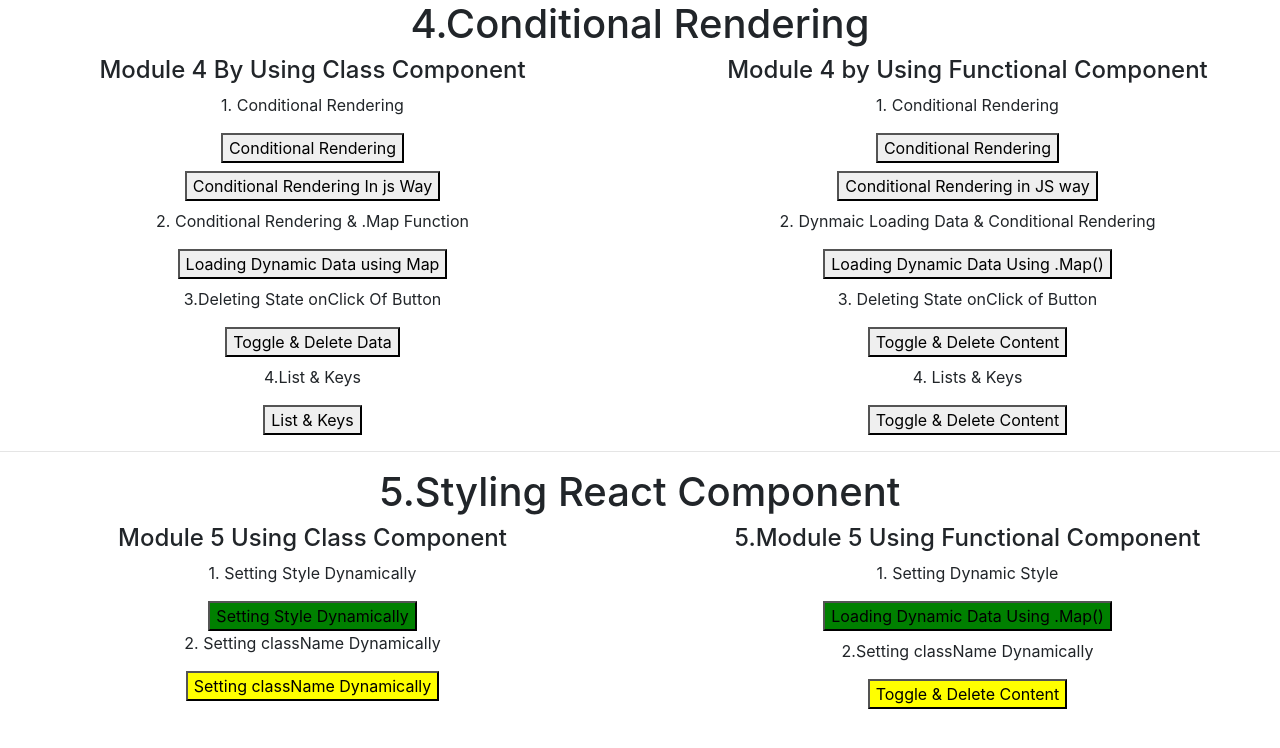
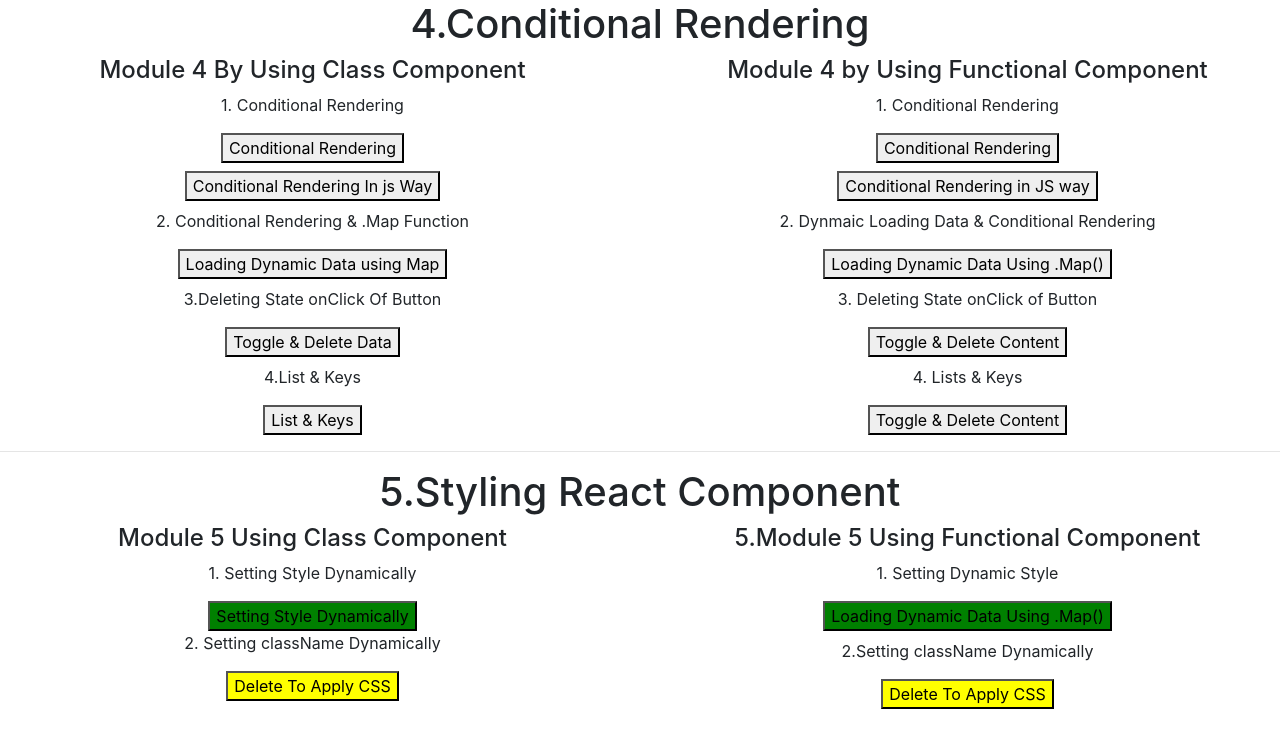
Before and after one commit to HusnainK721/my-first-app, a React (Create React App) app: page / in a window 1280 px wide. Shown: the top 748 px of the page. Built offline with nearby package versions, Linux system fonts and the light colour scheme.

Commit message:
updated the name

```diff
--- a/src/Component/Module-5-StylingReactCompAndElement/StylingReactInClass/B-SettingClassNameDynamicallyC/SettingClassNameDynamicallyParentC.jsx
+++ b/src/Component/Module-5-StylingReactCompAndElement/StylingReactInClass/B-SettingClassNameDynamicallyC/SettingClassNameDynamicallyParentC.jsx
@@ -78,8 +78,7 @@ export class SettingClassNameDynamicallyParentC extends Component {
       <div>
         <p className={classes.join(" ")}> 2. Setting className Dynamically</p>
         <button onClick={this.toggleNameHandler} style={buttonStyle}>
-          {" "}
-          Setting className Dynamically
+          Delete To Apply CSS
         </button>
         {displayPersonData}
       </div>
--- a/src/Component/Module-5-StylingReactCompAndElement/StylingReactInFunctional/B-SettingClassNameDynamicallyF/SettingClassNameDynamicallyParentF.jsx
+++ b/src/Component/Module-5-StylingReactCompAndElement/StylingReactInFunctional/B-SettingClassNameDynamicallyF/SettingClassNameDynamicallyParentF.jsx
@@ -66,7 +66,7 @@ export const SettingClassNameDynamicallyParentF = () => {
     <div className="mt-2">
       <p className={classes.join(" ")}>2.Setting className Dynamically </p>
       <button onClick={toggleNameHandler} style={buttonStyle}>
-        Toggle & Delete Content
+        Delete To Apply CSS
       </button>
 
       {person}
```
Also changed, not shown: 1 other file (tests, documents, lock files or other folders).
